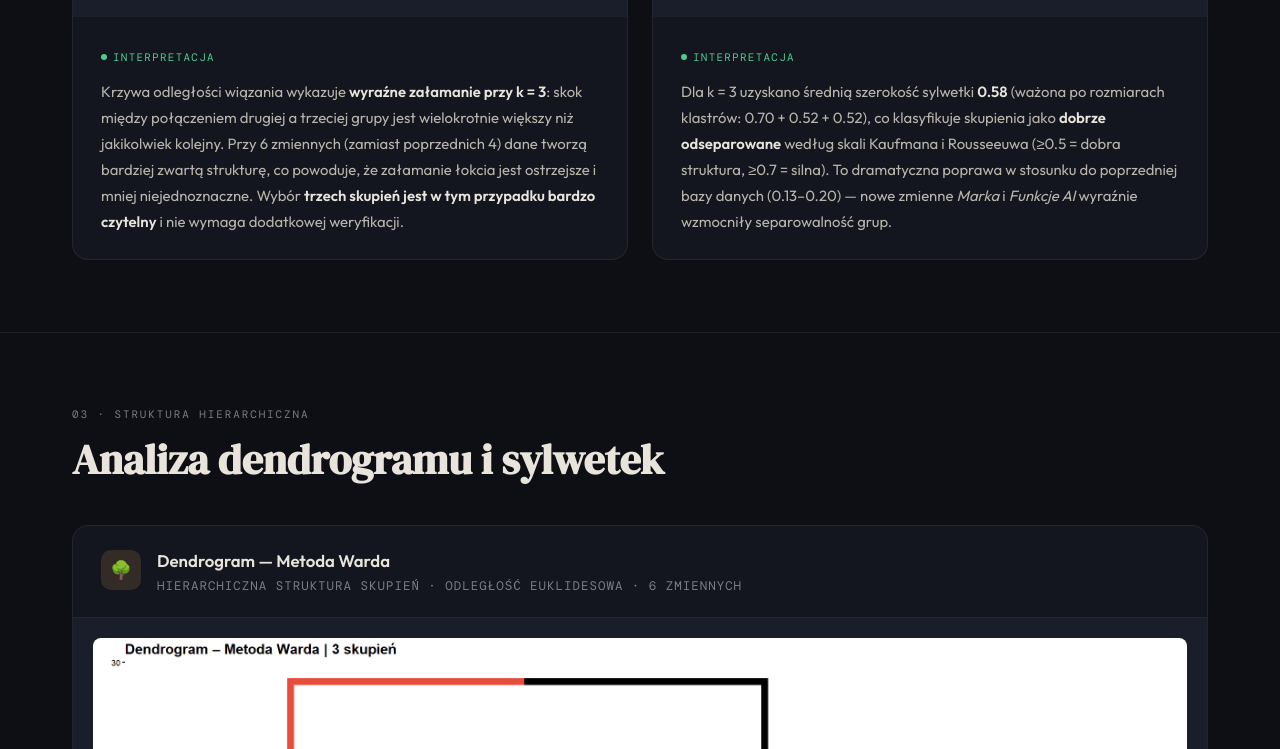
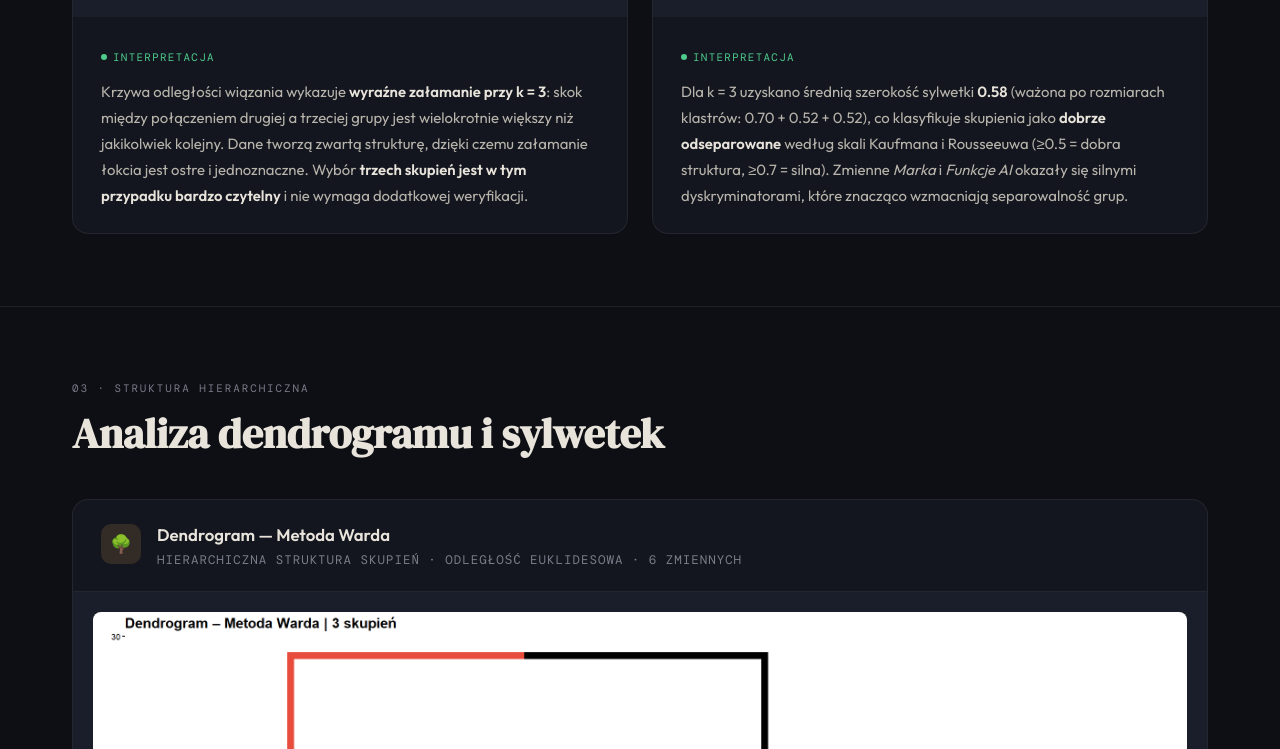
Before and after one commit to matvis01/PaniOliwa, a plain HTML site: page index.html in a window 1280 px wide. Shown: the part 2151-2900 px from the top of the page. Drawn offline with nearby package versions, Linux system fonts and the light colour scheme.

Commit message:
Usun porownania z poprzednimi danymi z opisow wykresow
Co-Authored-By: Claude Sonnet 4.6 <noreply@anthropic.com>

```diff
--- a/index.html
+++ b/index.html
@@ -521,7 +521,7 @@
         <div class="chart-img-wrap"><img src="metoda_lokcia.png" alt="Metoda Łokcia"></div>
         <div class="chart-analysis">
           <div class="analysis-badge">Interpretacja</div>
-          <p>Krzywa odległości wiązania wykazuje <strong>wyraźne załamanie przy k&nbsp;=&nbsp;3</strong>: skok między połączeniem drugiej a trzeciej grupy jest wielokrotnie większy niż jakikolwiek kolejny. Przy 6 zmiennych (zamiast poprzednich 4) dane tworzą bardziej zwartą strukturę, co powoduje, że załamanie łokcia jest ostrzejsze i mniej niejednoznaczne. Wybór <strong>trzech skupień jest w tym przypadku bardzo czytelny</strong> i nie wymaga dodatkowej weryfikacji.</p>
+          <p>Krzywa odległości wiązania wykazuje <strong>wyraźne załamanie przy k&nbsp;=&nbsp;3</strong>: skok między połączeniem drugiej a trzeciej grupy jest wielokrotnie większy niż jakikolwiek kolejny. Dane tworzą zwartą strukturę, dzięki czemu załamanie łokcia jest ostre i jednoznaczne. Wybór <strong>trzech skupień jest w tym przypadku bardzo czytelny</strong> i nie wymaga dodatkowej weryfikacji.</p>
         </div>
       </div>
 
@@ -536,7 +536,7 @@
         <div class="chart-img-wrap"><img src="silhouette_method.png" alt="Metoda Silhouette"></div>
         <div class="chart-analysis">
           <div class="analysis-badge">Interpretacja</div>
-          <p>Dla k&nbsp;=&nbsp;3 uzyskano średnią szerokość sylwetki <strong>0.58</strong> (ważona po rozmiarach klastrów: 0.70 + 0.52 + 0.52), co klasyfikuje skupienia jako <strong>dobrze odseparowane</strong> według skali Kaufmana i Rousseeuwa (≥0.5 = dobra struktura, ≥0.7 = silna). To dramatyczna poprawa w stosunku do poprzedniej bazy danych (0.13–0.20) — nowe zmienne <em>Marka</em> i <em>Funkcje AI</em> wyraźnie wzmocniły separowalność grup.</p>
+          <p>Dla k&nbsp;=&nbsp;3 uzyskano średnią szerokość sylwetki <strong>0.58</strong> (ważona po rozmiarach klastrów: 0.70 + 0.52 + 0.52), co klasyfikuje skupienia jako <strong>dobrze odseparowane</strong> według skali Kaufmana i Rousseeuwa (≥0.5 = dobra struktura, ≥0.7 = silna). Zmienne <em>Marka</em> i <em>Funkcje AI</em> okazały się silnymi dyskryminatorami, które znacząco wzmacniają separowalność grup.</p>
         </div>
       </div>
 
@@ -667,7 +667,7 @@
 
     <div class="conclusion-box reveal">
       <h3>Podsumowanie analizy</h3>
-      <p>Analiza nowej bazy danych (100 klientów, 6 zmiennych) przyniosła <strong>znacząco lepsze wyniki jakościowe</strong> niż poprzednia baza: wartości silhouette wzrosły z 0.13–0.20 do <strong>0.52–0.70</strong>, co wskazuje na dobrze ustrukturyzowane skupienia. Kluczową rolę odegrały dwie nowe zmienne — <em>Marka</em> i <em>Funkcje AI</em> — które stały się głównymi czynnikami wyróżniającymi Klaster 3 (Esteci Premium) od Klastra 2 (Innowatorzy). Trzy wyłonione segmenty mają <strong>czytelne, biznesowo interpretowalneprofile</strong> z budżetami rozpiętymi od 1 759 do 6 866 zł, co pozwala precyzyjnie mapować je na konkretne linie produktowe i strategie komunikacji.</p>
+      <p>Hierarchiczna analiza skupień metodą Warda wyłoniła <strong>trzy dobrze odseparowane segmenty</strong> klientów rynku smartfonów. Wartości silhouette na poziomie <strong>0.52–0.70</strong> potwierdzają wysoką jakość podziału. Zmienne <em>Marka</em> i <em>Funkcje AI</em> są głównymi czynnikami wyróżniającymi Klaster 3 (Esteci Premium) od Klastra 2 (Innowatorzy). Trzy segmenty mają <strong>czytelne, biznesowo interpretowalne profile</strong> z budżetami rozpiętymi od 1 759 do 6 866 zł, co pozwala precyzyjnie mapować je na konkretne linie produktowe i strategie komunikacji.</p>
     </div>
   </div>
 </section>
```
